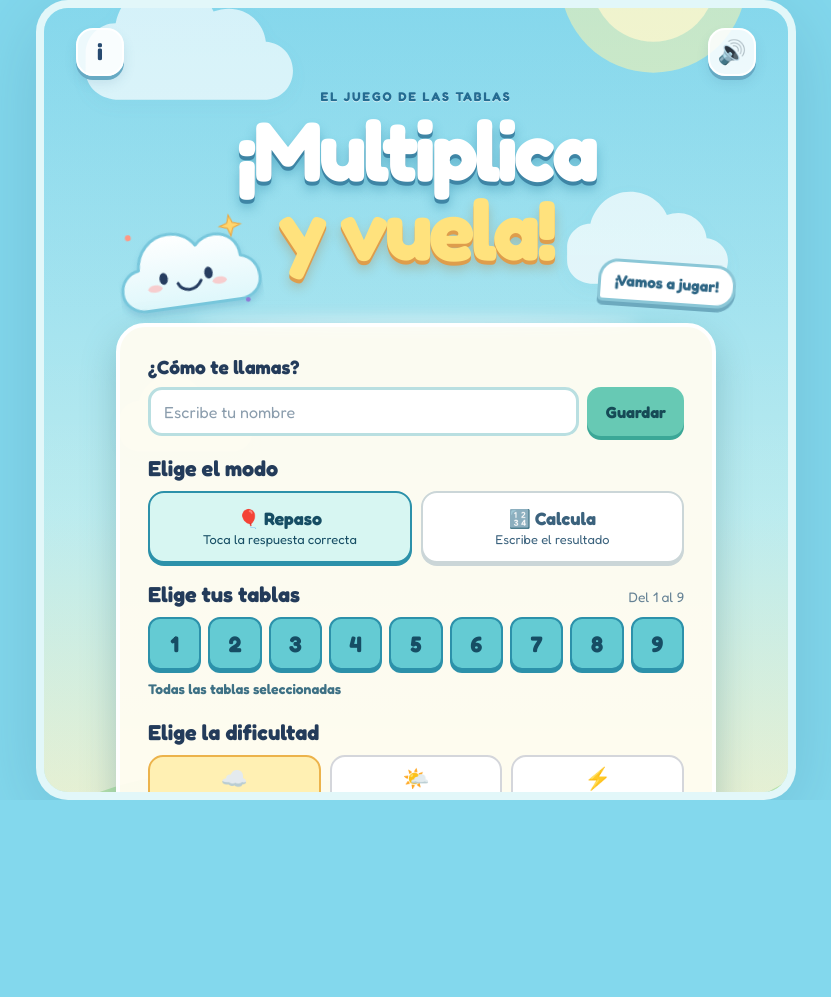
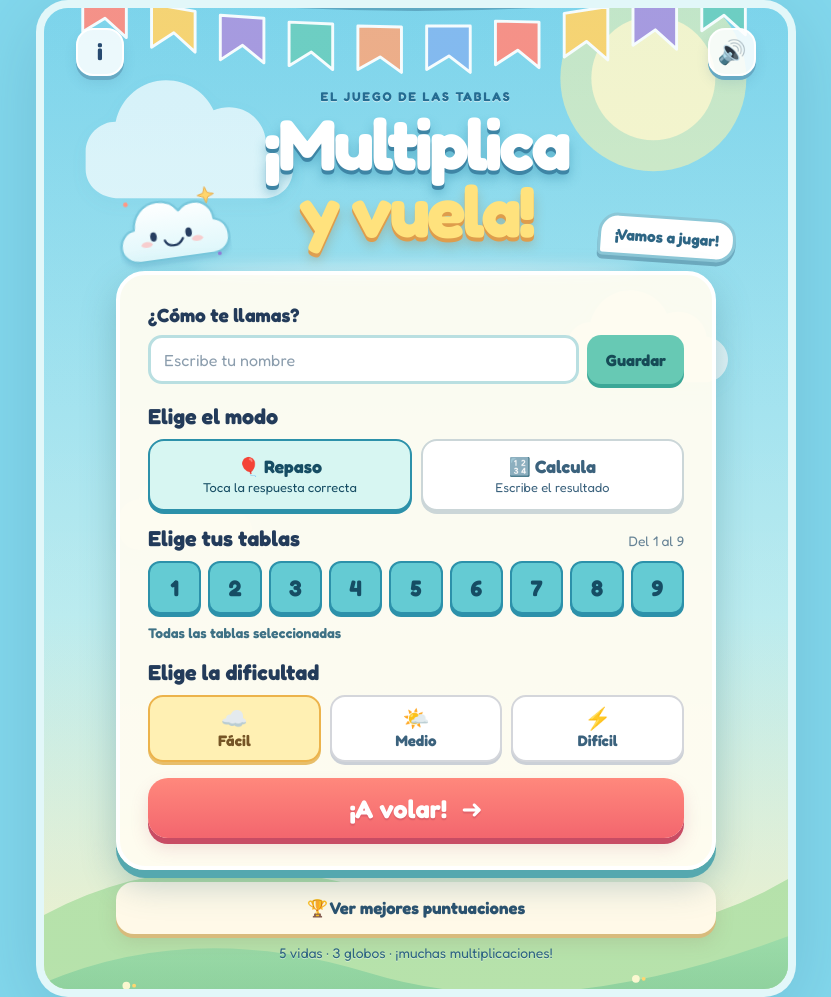
Before and after one commit to alejandroSuch/multiplica-y-vuela, a website built with Vite: page index.html in a window 1280 px wide. Shown: the whole page, without its empty margins (224-1055 px from the left). Before the commit the page ends 800 px from the top, so only its background shows below. Built offline with nearby package versions, Linux system fonts and the light colour scheme.

Commit message:
Fix home screen scoreboard button clipping

```diff
--- a/src/style.css
+++ b/src/style.css
@@ -363,9 +363,22 @@ h2 { font-size: clamp(1.05rem, 3vw, 1.35rem); margin-bottom: 10px; }
   .calculate-content .answer-display { min-height: 40px; }
 }
 
+@media (min-width: 700px) and (max-height: 1050px) {
+  .hero { min-height: 195px; }
+  .hero h1 { font-size: clamp(3.15rem, 8vw, 4.5rem); }
+  .hero-mascot { height: 80px; }
+  .nubi-hero { width: 112px; height: 94px; }
+  .speech-bubble { bottom: 17px; }
+  .setting-block + .setting-block { margin-top: 14px; }
+  .start-button { margin-top: 16px; }
+  .leaderboard-link { margin-top: 12px; }
+  .home-note { margin-top: 10px; }
+}
+
 @media (min-width: 900px) {
   .app-shell, .screen { min-height: min(100dvh, 1100px); }
   .app-shell { height: min(100dvh, 1100px); border: 8px solid #fff9; border-radius: 32px; }
+  .home-shell { height: auto; }
   .game-screen { height: 100%; }
 }
 
```
